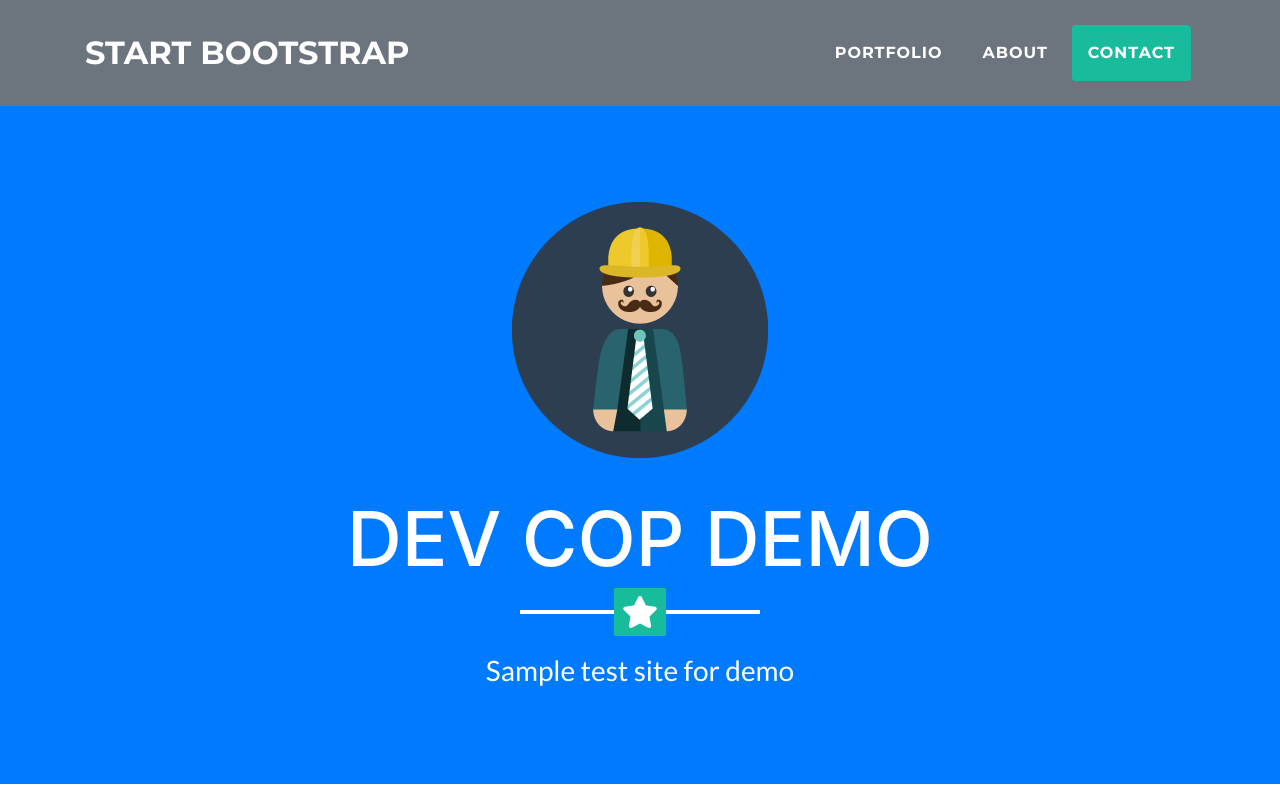
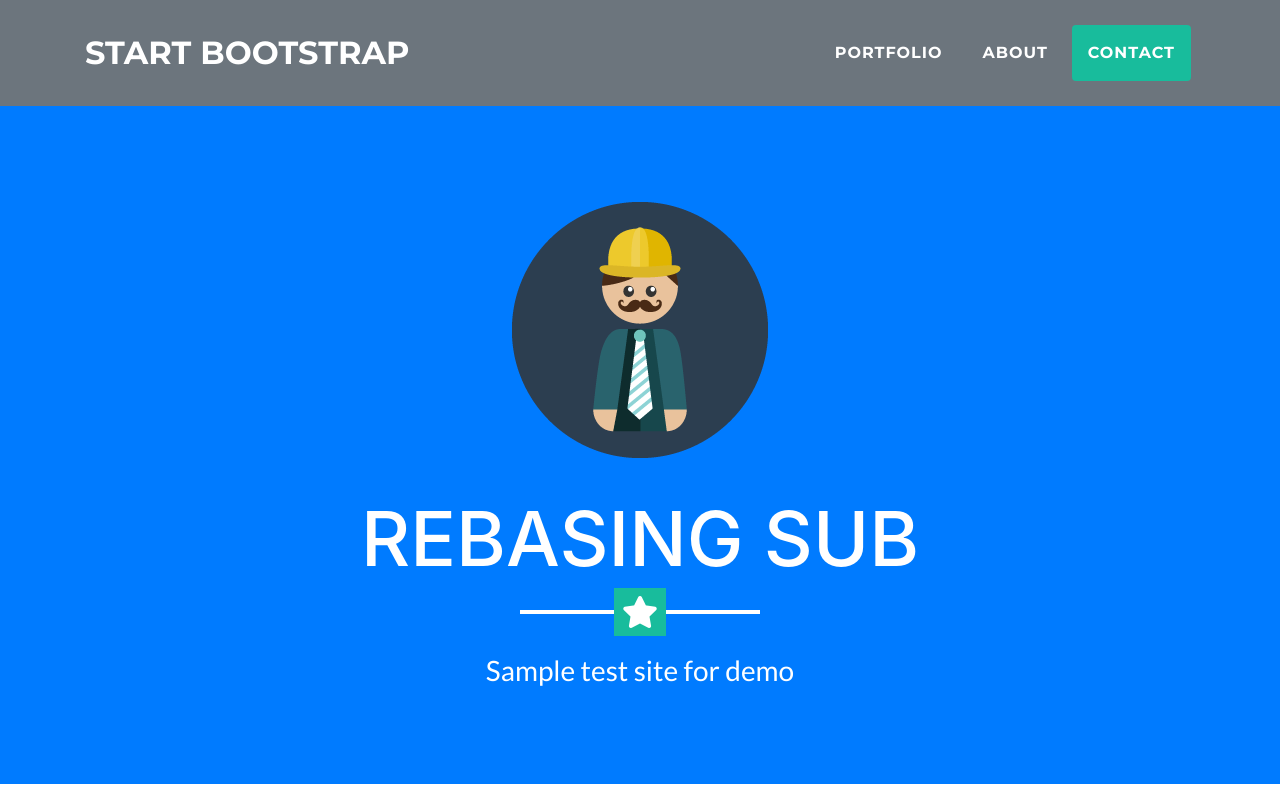
Before and after one commit to FrankieDcom/DemoRepo, a website with bundled scripts: page index.html in a window 1280 px wide. Shown: the top 800 px of the page. Built offline with nearby package versions, Linux system fonts and the light colour scheme.

Commit message:
Rebasing sub

```diff
--- a/index.html
+++ b/index.html
@@ -56,7 +56,7 @@
     <header class="masthead bg-primary text-white text-center">
       <div class="container">
         <img class="img-fluid mb-5 d-block mx-auto" src="img/profile.png" alt="">
-        <h1 class="text-uppercase mb-0">Dev CoP demo</h1>
+        <h1 class="text-uppercase mb-0">Rebasing Sub</h1>
         <hr class="star-light">
         <h2 class="font-weight-light mb-0">Sample test site for demo</h2>
       </div>
```
